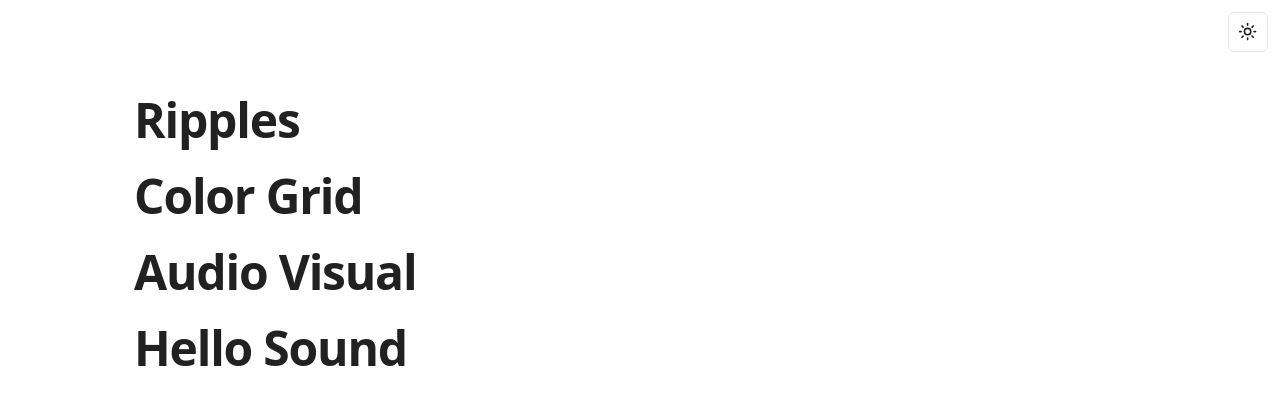
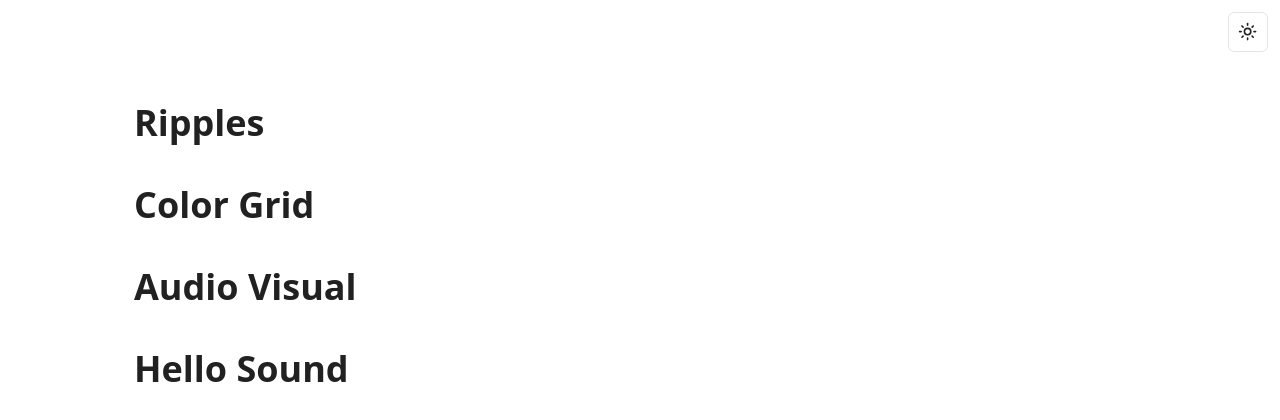
Before and after one commit to forrestwilkins/portfolio, a React (Vite) app: page / in a window 1280 px wide. Shown: the top 420 px of the page. Built offline with nearby package versions, Linux system fonts and the light colour scheme.

Commit message:
refactor: convert to mui in home page

```diff
--- /dev/null
+++ b/src/components/shared/link.tsx
@@ -0,0 +1,41 @@
+import { Link as MuiLink, SxProps } from '@mui/material';
+import { ReactNode } from 'react';
+import { Link as ReactRouterLink } from 'react-router-dom';
+
+interface Props {
+  children: ReactNode;
+  disabled?: boolean;
+  leftSpace?: boolean;
+  onClick?: () => void;
+  state?: Record<string, unknown>;
+  sx?: SxProps;
+  to: string;
+}
+
+const Link = ({
+  children,
+  disabled,
+  leftSpace,
+  onClick,
+  state,
+  sx,
+  to,
+}: Props) => (
+  <MuiLink
+    component={ReactRouterLink}
+    onClick={onClick}
+    state={state}
+    to={to}
+    sx={{
+      pointerEvents: disabled ? 'none' : undefined,
+      textDecoration: 'none',
+      color: 'text.primary',
+      ...sx,
+    }}
+  >
+    {leftSpace ? ' ' : ''}
+    {children}
+  </MuiLink>
+);
+
+export default Link;
--- a/src/pages/home-page.tsx
+++ b/src/pages/home-page.tsx
@@ -1,5 +1,6 @@
+import Link from '@/components/shared/link';
 import { Box } from '@mui/material';
-import { Link, useLocation } from 'react-router-dom';
+import { useLocation } from 'react-router-dom';
 
 const HomePage = () => {
   const location = useLocation();
@@ -16,7 +17,7 @@ const HomePage = () => {
       <Link
         to="/ripples"
         state={{ rhizome: true, prev: location.pathname }}
-        className="scroll-m-20 text-4xl font-extrabold tracking-tight lg:text-5xl"
+        sx={{ scrollMargin: '20px', fontSize: '36px', fontWeight: 800 }}
       >
         Ripples
       </Link>
@@ -24,7 +25,7 @@ const HomePage = () => {
       <Link
         to="/color-grid"
         state={{ rhizome: true, prev: location.pathname }}
-        className="scroll-m-20 text-4xl font-extrabold tracking-tight lg:text-5xl"
+        sx={{ scrollMargin: '20px', fontSize: '36px', fontWeight: 800 }}
       >
         Color Grid
       </Link>
@@ -32,7 +33,7 @@ const HomePage = () => {
       <Link
         to="/audio-visual"
         state={{ rhizome: true, prev: location.pathname }}
-        className="scroll-m-20 text-4xl font-extrabold tracking-tight lg:text-5xl"
+        sx={{ scrollMargin: '20px', fontSize: '36px', fontWeight: 800 }}
       >
         Audio Visual
       </Link>
@@ -40,7 +41,7 @@ const HomePage = () => {
       <Link
         to="/hello-sound"
         state={{ rhizome: true, prev: location.pathname }}
-        className="scroll-m-20 text-4xl font-extrabold tracking-tight lg:text-5xl"
+        sx={{ scrollMargin: '20px', fontSize: '36px', fontWeight: 800 }}
       >
         Hello Sound
       </Link>
```
